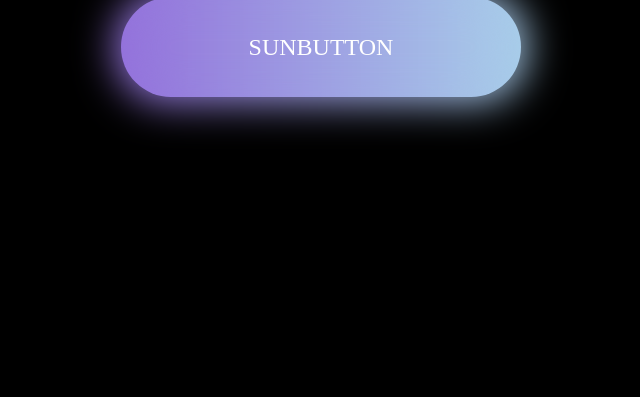
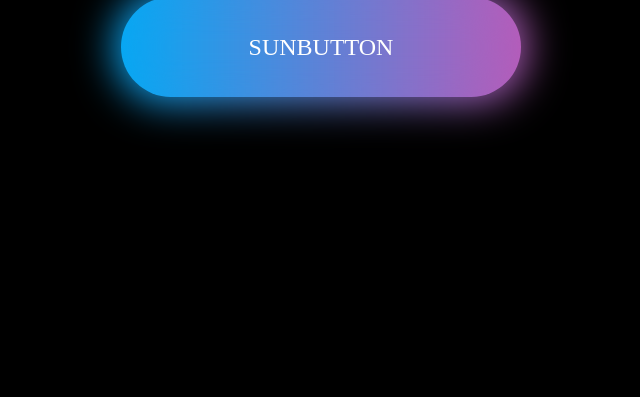
Before and after one commit to ruige233/ruige233.github.io, a plain HTML site: page index.html in a window 1280 px wide. Shown: the part 403-800 px from the top of the page, without its empty margins (319-959 px from the left). Drawn offline with Linux system fonts and the light colour scheme.

Commit message:
Update index.html

```diff
--- a/index.html
+++ b/index.html
@@ -43,7 +43,7 @@
             text-align: center;
             color: #fff;
             background: linear-gradient(90deg,#9370DB,#AFEEEE,#FFA500,#9370DB);
-            /* background:linear-gradient(90deg,#03a9f4,#f441a5,#ffeb3b,#03a9f4); */
+            background:linear-gradient(90deg,#03a9f4,#f441a5,#ffeb3b,#03a9f4);
             border-radius:50px;
             text-transform: uppercase;
             background-size: 400%;
@@ -57,7 +57,7 @@
             right: -5px;
             bottom: -5px;
             background: linear-gradient(90deg,#9370DB,#AFEEEE,#FFA500,#9370DB);
-            /* background:linear-gradient(90deg,#03a9f4,#f441a5,#ffeb3b,#03a9f4); */
+            background:linear-gradient(90deg,#03a9f4,#f441a5,#ffeb3b,#03a9f4);
             background-size:400%;
             border-radius:50px;
             filter: blur(20px);
```
